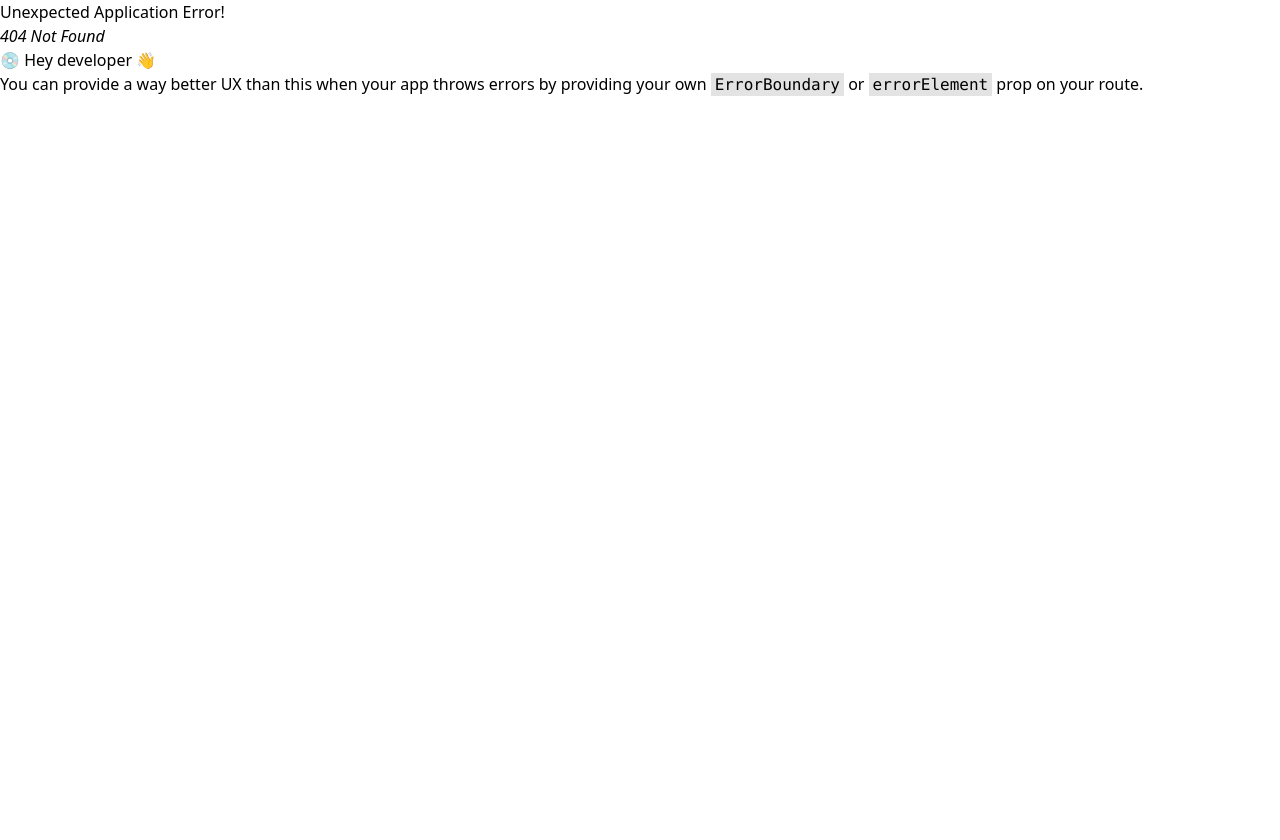
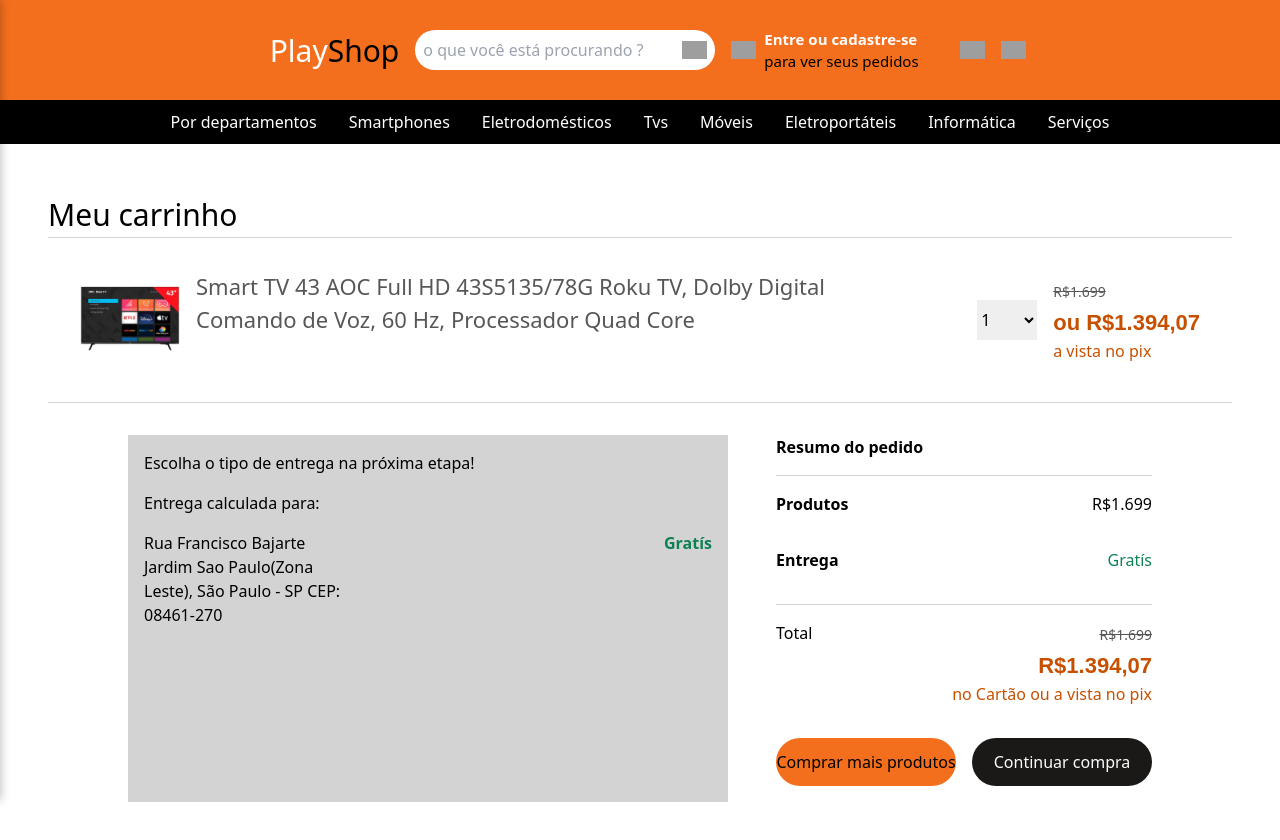
Before and after one commit to AronNascimento2/playshop, a React (Vite) app: page /cartItems/1 in a window 1280 px wide. Before the commit this address had no page. Shown: the top 840 px of the page. Before the commit the page ends 800 px from the top, so only its background shows below. Built offline with nearby package versions, Linux system fonts and the light colour scheme; grey boxes are pictures that could not be loaded.

Commit message:
feat: made items on CartItems

```diff
--- a/src/main.tsx
+++ b/src/main.tsx
@@ -17,7 +17,7 @@ const router = createBrowserRouter([
         element: <BuyItem />,
       },
       {
-        path: "/cartItems",
+        path: "/cartItems/:id",
         element: <CartItems />,
       },
     ],
--- a/src/presentation/pages/BuyItem/index.tsx
+++ b/src/presentation/pages/BuyItem/index.tsx
@@ -13,6 +13,7 @@ export const BuyItem = () => {
   const handleProductClick = (productId: number) => {
     // Encontra o produto clicado na lista de produtos
     const clickedProduct = products.find((product) => product.id === productId);
+console.log(clickedProduct);
 
     // Redireciona para a página de compra com o objeto product
     history(`/cartItems/${clickedProduct?.id}`);
@@ -40,7 +41,10 @@ export const BuyItem = () => {
             </div>
           </div>
           <div className="buttons">
-            <button onClick={handleProductClick} className="button_buy">
+            <button
+              onClick={() => handleProductClick(product.id)}
+              className="button_buy"
+            >
               Comprar
             </button>
             <button className="button_peek">Retira rápido</button>
--- a/src/presentation/pages/CartItems/index.tsx
+++ b/src/presentation/pages/CartItems/index.tsx
@@ -1,13 +1,22 @@
-import { useNavigate } from "react-router";
+import { useNavigate, useParams } from "react-router";
 import * as S from "./styles";
+import { products } from "../../../data/getProducts";
 
 export const CartItems = () => {
+  const { id } = useParams(); // Obtém o id do produto da rota
+
+  const product = products.find((product) => product?.id === parseInt(id, 10)); // Encontra o produto correspondente na lista
+
   const history = useNavigate();
 
   const handleClick = () => {
     // Redireciona para a página de compra com o objeto product
     history(`/`);
   };
+  if (!product) {
+    return <div>Produto não encontrado</div>;
+  }
+
   return (
     <S.Container>
       <div className="title">
@@ -15,12 +24,8 @@ export const CartItems = () => {
       </div>
       <div className="item">
         <div className="wrapper-info">
-          <img src="products/tv43.png" alt="" style={{ width: "100px" }} />
-          <p>
-            Smart TV 50" UHD 4K Samsung 50CU7700, Processador Crystal 4K,
-            Samsung Gaming Hub, Visual Livre de Cabos, Tela sem limites, Alexa
-            built in
-          </p>
+          <img src={product.img} alt="" style={{ width: "100px" }} />
+          <p>{product?.title}</p>
         </div>
         <div className="info-buy">
           <select>
@@ -31,8 +36,8 @@ export const CartItems = () => {
             <option value="5">5</option>
           </select>
           <div>
-            <p className="price-before">R$2.600,00</p>
-            <span className="pix">ou R$2.000.00 </span>
+            <p className="price-before">{product.pricebefore}</p>
+            <span className="pix">ou {product.pix} </span>
             <p className="pix-text">a vista no pix</p>
           </div>
         </div>
@@ -54,7 +59,7 @@ export const CartItems = () => {
               </span>
             </div>
             <div>
-              <p className="price">R$4,99</p>
+              <p className="price">Gratís</p>
             </div>
           </div>
         </div>
@@ -70,22 +75,22 @@ export const CartItems = () => {
               <b>Produtos</b>
             </p>
             <div className="items-text">
-              <p>R$2.653,15</p>
+              <p>{product.pricebefore}</p>
             </div>
           </div>
           <div className="items">
             <p>
               <b>Entrega</b>
             </p>
-            <div className="items-text">R$4,99</div>
+            <div className="items-text green">Gratís</div>
           </div>
 
           <div className="total">
             <p>Total</p>
 
             <div className="total-text">
-              <p className="price-before">R$2.600,00</p>
-              <p className="pix">R$2.000.00 </p>
+              <p className="price-before">{product.pricebefore}</p>
+              <p className="pix">{product.pix}</p>
               <p className="pix-text">no Cartão ou a vista no pix</p>
             </div>
           </div>
--- a/src/presentation/pages/CartItems/styles.ts
+++ b/src/presentation/pages/CartItems/styles.ts
@@ -60,7 +60,11 @@ export const Container = styled.div`
   }
   .items-text {
     text-align: right;
+
   }
+  .items-text.green {
+    color: #0E8154; /* Estilo específico para a classe 'green' */
+}
   .total {
     display: flex;
     justify-content: space-between;
@@ -109,6 +113,7 @@ export const Container = styled.div`
       }
       .price {
         font-weight: 600;
+        color: #0E8154;
       }
     }
 
```
